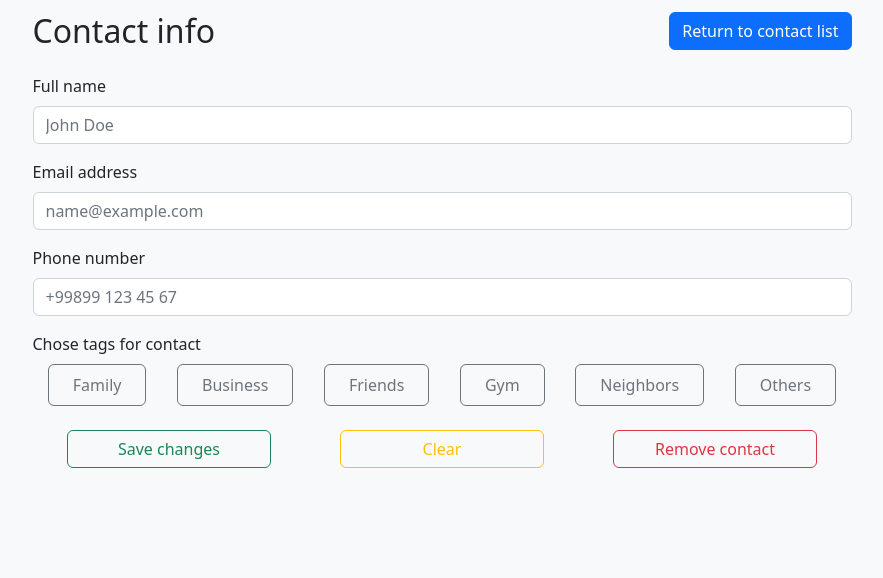
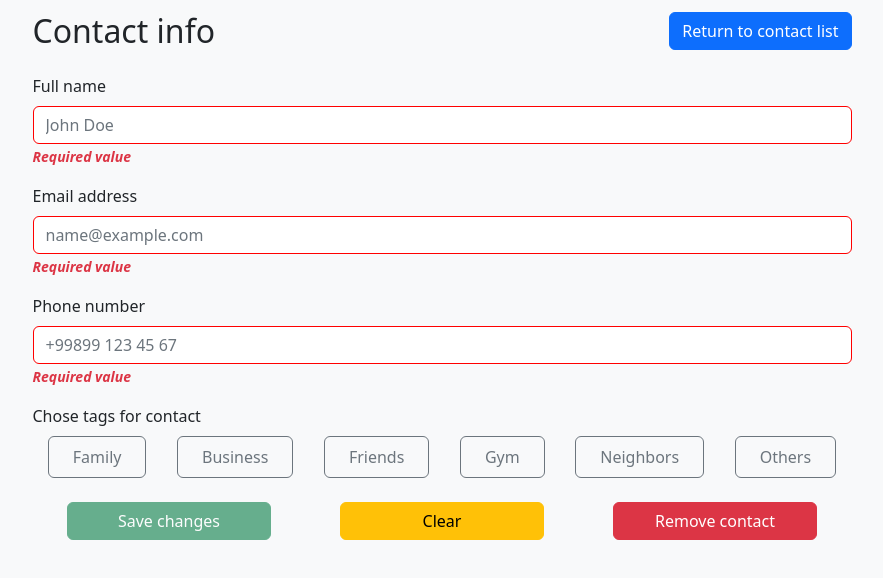
Before and after one commit to AKMav/vContact, a Vue app: page /contact/1 in a window 1280 px wide. Shown: the top 578 px of the page, without its empty margins (198-1081 px from the left). Built offline with nearby package versions, Linux system fonts and the light colour scheme.

Commit message:
feat: add custom check for empty inputs

```diff
--- a/src/pages/ContactForm/index.vue
+++ b/src/pages/ContactForm/index.vue
@@ -27,12 +27,13 @@
           v-model="contact.fullname"
           type="text"
           class="form-control"
+          :class="{'input-error': !contact.fullname}"
           placeholder="John Doe"
         >
-        <!-- <i
-          v-if="$v.fullname.$error"
-          class="error"
-        >Error</i> -->
+        <i
+          v-if="!contact.fullname"
+          class="text-danger"
+        >Required value</i>
       </div>
       <div class="mb-3 form-row w-75">
         <label
@@ -44,8 +45,13 @@
           v-model="contact.email"
           type="email"
           class="form-control"
+          :class="{'input-error': !contact.email}"
           placeholder="name@example.com"
         >
+        <i
+          v-if="!contact.email"
+          class="text-danger"
+        >Required value</i>
       </div>
       <div class="mb-3 form-row w-75">
         <label
@@ -57,8 +63,13 @@
           v-model="contact.phone"
           type="phone"
           class="form-control"
+          :class="{'input-error': !contact.phone}"
           placeholder="+99899 123 45 67"
         >
+        <i
+          v-if="!contact.phone"
+          class="text-danger"
+        >Required value</i>
       </div>
       <div class="mb-3 form-row w-75">
         <label
@@ -84,14 +95,15 @@
     <div class="action-btns w-75 row mb-5">
       <button
         type="button"
-        class="btn btn-outline-success col-3"
+        class="btn btn-success col-3"
+        :disabled="hasEmptyInput"
         @click="addContact"
       >
         Save changes
       </button>
       <button
         type="button"
-        class="btn btn-outline-warning col-3"
+        class="btn btn-warning col-3"
         @click="clearAll"
       >
         Clear
@@ -99,7 +111,7 @@
       <button
         v-if="hasId"
         type="button"
-        class="btn btn-outline-danger col-3"
+        class="btn btn-danger col-3"
         @click="removeContact"
       >
         Remove contact
@@ -113,8 +125,6 @@ import { computed, ref, onMounted } from "vue";
 import { useStore } from "vuex";
 import { useRouter, useRoute } from "vue-router";
 import { tagsSource } from "@/utils/variables.js";
-import { useVuelidate } from "@vuelidate/core";
-import { required } from "@vuelidate/validators";
 
 export default {
   name: "ContactForm",
@@ -134,14 +144,11 @@ export default {
     };
 
     const contact = ref({ ...initValue });
-
-    const rules = computed(() => ({
-      contact: {
-        fullname: { required }
-      }
-    }));
-
-    const v$ = useVuelidate(rules, contact);
+    const hasEmptyInput = computed(() => {
+      if (!contact.value.fullname || !contact.value.email || !contact.value.phone ) {
+        return true;
+      } return false;
+    });
 
     onMounted(() => {
       if (route.params.id) {
@@ -175,6 +182,9 @@ export default {
     };
 
     const addContact = () => {
+      if (hasEmptyInput.value) {
+        return;
+      }
       if (!contact.value.id) {
         contact.value.id = Date.now().toString();
       }
@@ -202,7 +212,7 @@ export default {
       tags,
       contact,
       hasId: route.params.id,
-      v$,
+      hasEmptyInput,
       addContact,
       choseTag,
       clearAll,
--- a/src/pages/ContactForm/style.scss
+++ b/src/pages/ContactForm/style.scss
@@ -24,7 +24,6 @@
   }
 
   form {
-
     .form-row {
       margin: 0 auto;
 
@@ -38,6 +37,15 @@
           margin-bottom: 8px;
         }
       }
+
+      .input-error {
+        border-color: red;
+      }
+
+      .text-danger {
+        font-size: 14px;
+        font-weight: bold;
+      }
     }
   }
 
```
